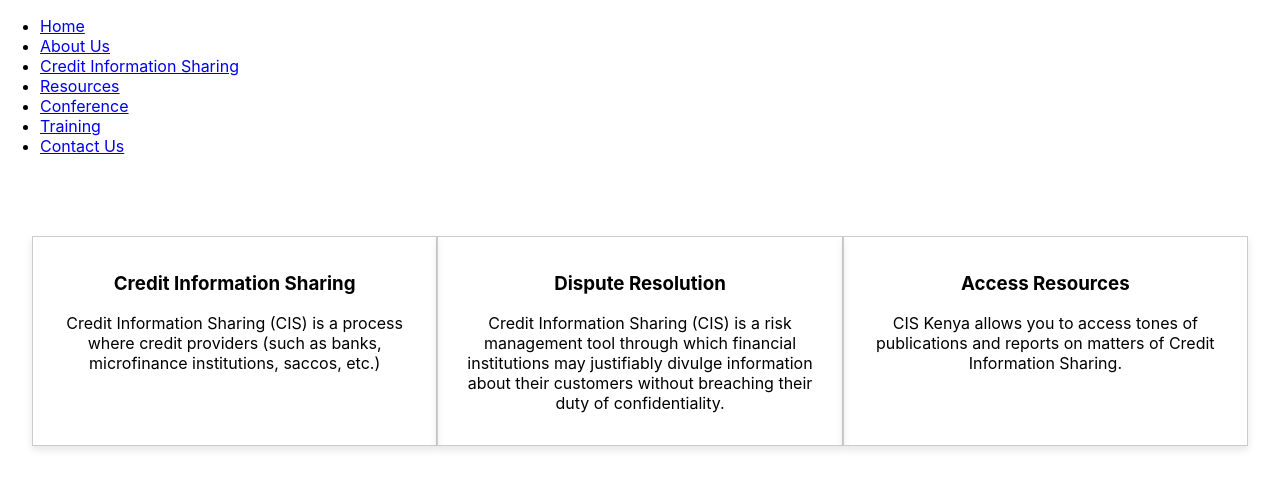
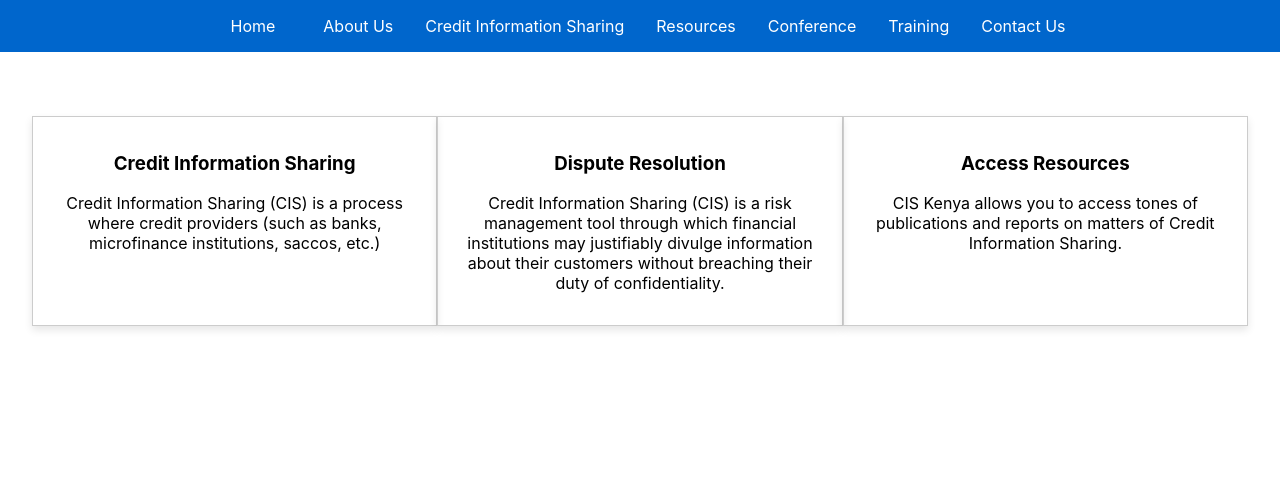
Before and after one commit to kimutaieddy/scar-let-blog, a React (Create React App) app: page / in a window 1280 px wide. Shown: the top 488 px of the page. Built offline with nearby package versions, Linux system fonts and the light colour scheme.

Commit message:
Refactor App.css to simplify styles and enhance navigation header

```diff
--- a/src/App.css
+++ b/src/App.css
@@ -1,57 +1,24 @@
-.App {
-  text-align: center;
+/* App.css */
+header nav {
+  background-color: #0066cc;
+  padding: 1rem;
 }
 
-.App-logo {
-  height: 40vmin;
-  pointer-events: none;
+header ul {
+  list-style: none;
+  padding: 0;
+  margin: 0;
+  display: flex;
+  justify-content: center;
+  gap: 1rem;
 }
 
-@media (prefers-reduced-motion: no-preference) {
-  .App-logo {
-    animation: App-logo-spin infinite 20s linear;
-  }
+header li a {
+  color: white;
+  text-decoration: none; /* Remove underline */
+  padding: 0.5rem;
 }
 
-.App-header {
-  background-color: #282c34;
-  min-height: 100vh;
-  display: flex;
-  flex-direction: column;
-  align-items: center;
-  justify-content: center;
-  font-size: calc(10px + 2vmin);
-  color: white;
+header li a.home-link {
+  padding: 1.5rem;
 }
-
-.App-link {
-  color: #61dafb;
-}
-
-@keyframes App-logo-spin {
-  from {
-    transform: rotate(0deg);
-  }
-  to {
-    transform: rotate(360deg);
-  }
-}
-
-/* Home.css */
-.section {
-  text-align: center;
-  padding: 2rem;
-}
-
-.container {
-  display: flex;
-  justify-content: space-around;
-  margin-top: 2rem;
-}
-
-.card {
-  width: 30%;
-  text-align: center;
-  padding: 1rem;
-  border: 1px solid #ccc;
-}
```
